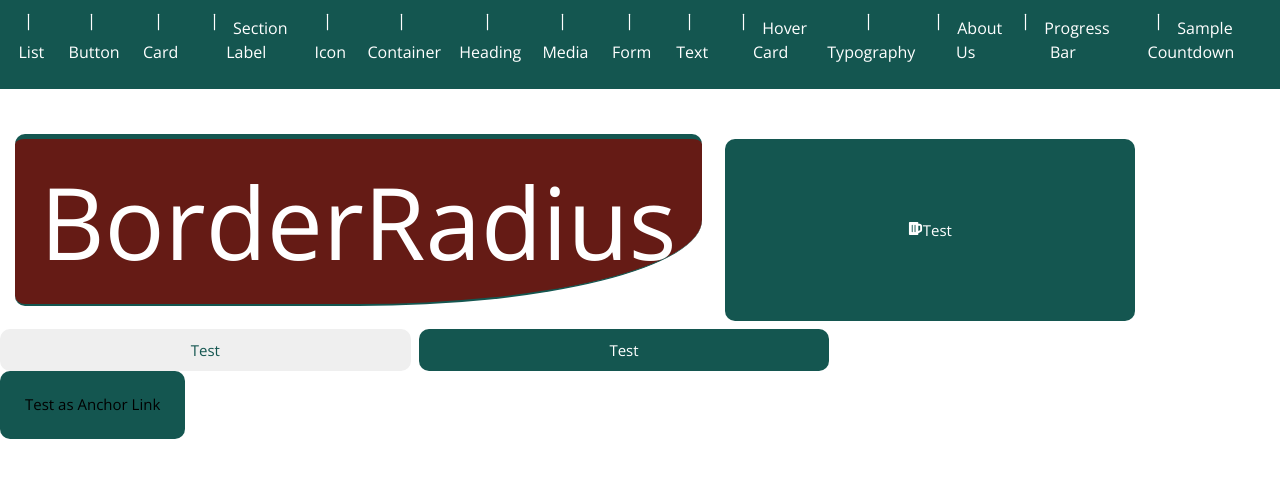
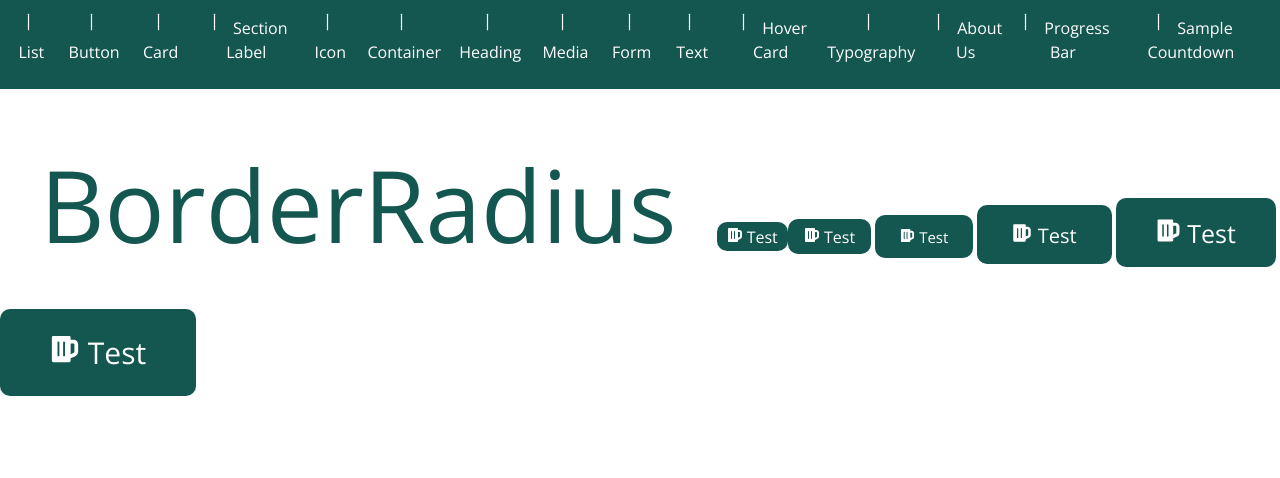
Before and after one commit to nrmndev/nrmndev-fw, a React (Vite) app: page /button in a window 1280 px wide. Shown: the top 478 px of the page. Built offline with nearby package versions, Linux system fonts and the light colour scheme.

Commit message:
sample ProgressBar, SectionLabel, Button component

```diff
--- a/src/routing/SampleComponents/SampleButton.tsx
+++ b/src/routing/SampleComponents/SampleButton.tsx
@@ -3,54 +3,58 @@ import { FaBeer } from "react-icons/fa";
 
 const SampleButton = () => (
   <>
-    <ColumnGroup direction="row" alignment="left" wrap fullWidth columns={3}>
-      <Button
-        size="md"
-        background="secondary"
-        color="white"
-        display="block"
-        padding={"lg"}
-        margin={"sm"}
-        border={{ bottom: 2, top: 5, unit: "px" }}
-        borderRadius={{ bottomRight: 50, unit: "%" }}
-        fontSize={{ value: 100 }}
-      >
-        BorderRadius
-      </Button>
-      <Button size="md" color="white" padding={"lg"} margin={{ top: 20 }}>
-        <FaBeer />
-        Test
-      </Button>
-      <Button variant="outlined" size="md" color="primary">
-        Test
-      </Button>
-      <Button size="md" color="primary">
-        Test
-      </Button>
-    </ColumnGroup>
-
     <Button
-      variant="outlined"
       size="md"
-      color="black"
-      background="primary"
-      padding={"lg"}
-      as="anchorLink"
-      target="_blank"
-      href="http://www.google.com"
+      margin={"sm"}
+      fontSize={{ value: 100 }}
+      variant="flat"
+      color="primary"
     >
-      Test as Anchor Link
+      BorderRadius
     </Button>
+    <Button size="xs" margin={{ top: 20 }} as="navLink" to="/test">
+      <FaBeer /> Test
+    </Button>
+    <Button size="sm" margin={{ top: 20 }} as="navLink" to="/test">
+      <FaBeer /> Test
+    </Button>{" "}
     <Button
-      variant="solid"
       size="md"
       color="white"
-      padding={{ top: 10, right: 20 }}
+      margin={{ top: 20 }}
       as="navLink"
-      to="/"
+      to="/test"
     >
-      Test as Navlink
-    </Button>
+      <FaBeer /> Test
+    </Button>{" "}
+    <Button
+      size="lg"
+      color="white"
+      margin={{ top: 20 }}
+      as="navLink"
+      to="/test"
+    >
+      <FaBeer /> Test
+    </Button>{" "}
+    <Button
+      size="xl"
+      color="white"
+      margin={{ top: 20 }}
+      as="navLink"
+      to="/test"
+    >
+      <FaBeer /> Test
+    </Button>{" "}
+    <Button
+      size="xxl"
+      color="white"
+      margin={{ top: 20 }}
+      as="navLink"
+      to="/test"
+      className="sample-className"
+    >
+      <FaBeer /> Test
+    </Button>{" "}
     {/* <ButtonSample
       onClick={(e) => alert(e.currentTarget.value + "test")}
       id="testID"
--- a/src/routing/SampleComponents/SampleProgressBar.tsx
+++ b/src/routing/SampleComponents/SampleProgressBar.tsx
@@ -1,7 +1,7 @@
 import { ProgressBar } from "@uiComponents";
 
 const SampleProgressBar = () => {
-  return <ProgressBar currentProgress={90} totalProgress={100} />;
+  return <ProgressBar current={90} total={100} showProgress />;
 };
 
 export default SampleProgressBar;
--- a/src/routing/SampleComponents/SampleSectionLabel.tsx
+++ b/src/routing/SampleComponents/SampleSectionLabel.tsx
@@ -1,11 +1,45 @@
-import { SectionLabel } from "@uiComponents";
-
+import { ProgressBar, SectionLabel } from "@uiComponents";
+import { FaAccessibleIcon, FaAirbnb, FaBeer, FaCheck } from "react-icons/fa";
+import { MdStars } from "react-icons/md";
+import { AiOutlineSmallDash } from "react-icons/ai";
 const SampleSectionLabel = () => {
   return (
     <>
-      <SectionLabel label="Im on the left" position="left" />
-      <SectionLabel label="Im on the center" position="center" />
+      <SectionLabel
+        as="h3"
+        label="Our skills"
+        decoration={{
+          left: { Icon: AiOutlineSmallDash, color: "secondary" },
+          right: { Icon: AiOutlineSmallDash, color: "secondary" },
+        }}
+      />
+      <ProgressBar
+        label="Construction"
+        total={50}
+        current={50}
+        showProgress
+        format="percentage"
+      />
+      {/* <SectionLabel label="Im on the center" position="center" />
       <SectionLabel label="Im on the right" position="right" />
+      <span className="sectionLabel">
+        <span className="sectionLabel__backdrop">Just watched you go</span>
+        <span className="sectionLabel__decoration decoration--top">
+          <MdStars />
+        </span>
+        <div className="sectionLabel__content">
+          <span className="sectionLabel__decoration decoration--left">
+            <MdStars />
+          </span>
+          <span className="sectionLabel__text">The sample section label</span>
+          <span className="sectionLabel__decoration decoration--right">
+            <MdStars />
+          </span>
+        </div>
+        <span className="sectionLabel__decoration decoration--bottom">
+          <MdStars />
+        </span>
+      </span> */}
     </>
   );
 };
```
